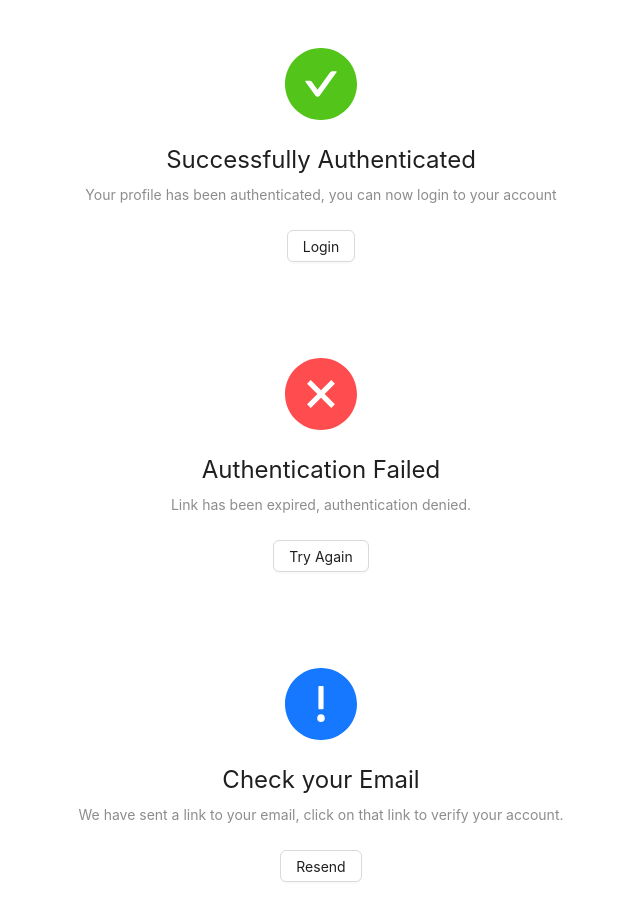
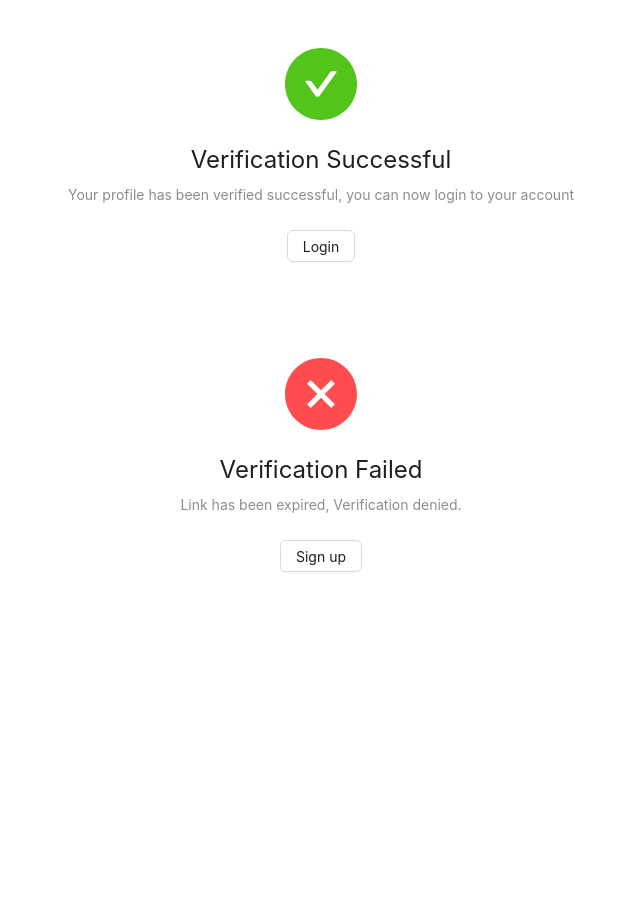
Before and after one commit to imdeveloper100/vmp, a Next.js app: page / in a window 1280 px wide. Shown: the top 920 px of the page, without its empty margins (319-959 px from the left). After the commit the page ends 800 px from the top, so only its background shows below. Built offline with nearby package versions, Linux system fonts and the light colour scheme.

Commit message:
Small changes added

```diff
--- a/app/login/page.jsx
+++ b/app/login/page.jsx
@@ -30,7 +30,7 @@ function page() {
                 type="email"
                 autoComplete="email"
                 required
-                className="block w-full rounded-md border-0 py-1.5 text-gray-900 shadow-sm ring-1 ring-inset ring-gray-300 placeholder:text-gray-400 focus:ring-2 focus:ring-inset focus:ring-indigo-600 sm:text-sm sm:leading-6"
+                className="block w-full rounded-md border-0 px-3 py-1.5 text-gray-900 shadow-sm ring-1 ring-inset ring-gray-300 placeholder:text-gray-400 sm:text-sm sm:leading-6"
               />
             </div>
           </div>
@@ -59,7 +59,7 @@ function page() {
                 type="password"
                 autoComplete="current-password"
                 required
-                className="block w-full rounded-md border-0 py-1.5 text-gray-900 shadow-sm ring-1 ring-inset ring-gray-300 placeholder:text-gray-400 focus:ring-2 focus:ring-inset focus:ring-indigo-600 sm:text-sm sm:leading-6"
+                className="block w-full rounded-md border-0 px-3 py-1.5 text-gray-900 shadow-sm ring-1 ring-inset ring-gray-300 placeholder:text-gray-400 sm:text-sm sm:leading-6"
               />
             </div>
           </div>
--- a/app/page.js
+++ b/app/page.js
@@ -1,16 +1,13 @@
 import Login from "./login/page";
 import Registration from "./registration/page";
-import UserVerified from "./userVerified/page";
-import UserNotVerified from "./userNotVerified/page";
-import UserVerificationEmail from "./userVerificationEmail/page";
+import UserVerification from "./userVerification/page";
+import UserVerificationEmail from "./components/userVerificationEmail/page";
 export default function Home() {
   return (
     <>
       {/* <Login /> */}
       {/* <Registration /> */}
-      <UserVerified />
-      <UserNotVerified />
-      <UserVerificationEmail />
+      <UserVerification />
     </>
   );
 }
--- a/app/registration/page.jsx
+++ b/app/registration/page.jsx
@@ -1,6 +1,7 @@
 import React from "react";
 
 function page() {
+
   return (
     <div className="flex min-h-full flex-1 flex-col justify-center px-6 py-12 lg:px-8">
       <div className="sm:mx-auto sm:w-full sm:max-w-sm">
--- a/app/userNotVerified/page.jsx
+++ /dev/null
@@ -1,15 +0,0 @@
-"use client"
-import React from 'react';
-import { Button, Result, Typography } from 'antd';
-const page = () => (
-  <Result
-    status="error"
-    title="Authentication Failed"
-    subTitle="Link has been expired, authentication denied."
-    extra={[
-      <Button key="tryAgain">Try Again</Button>,
-    ]}
-  >
-  </Result>
-);
-export default page;
--- /dev/null
+++ b/app/userVerification/page.jsx
@@ -0,0 +1,19 @@
+import React from "react";
+import { Button, Result } from "antd";
+const page = () => (
+  <>
+    <Result
+      status="success"
+      title="Verification Successful"
+      subTitle="Your profile has been verified successful, you can now login to your account"
+      extra={[<Button key="buy">Login</Button>]}
+    />
+    <Result
+      status="error"
+      title="Verification Failed"
+      subTitle="Link has been expired, Verification denied."
+      extra={[<Button key="signUp">Sign up</Button>]}
+    ></Result>
+  </>
+);
+export default page;
--- a/app/userVerified/page.jsx
+++ /dev/null
@@ -1,13 +0,0 @@
-import React from "react";
-import { Button, Result } from "antd";
-const page = () => (
-  <Result
-    status="success"
-    title="Successfully Authenticated"
-    subTitle="Your profile has been authenticated, you can now login to your account"
-    extra={[
-        <Button key="buy">Login</Button>,
-      ]}
-  />
-);
-export default page;
```
Also changed, not shown: app/components/userVerificationEmail/page.jsx (renamed from app/userVerificationEmail/page.jsx).
